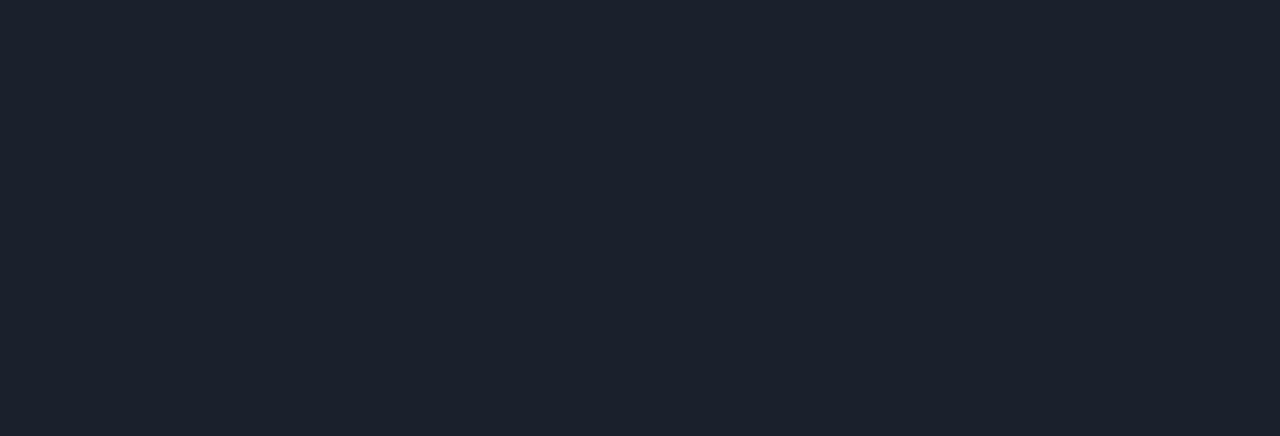
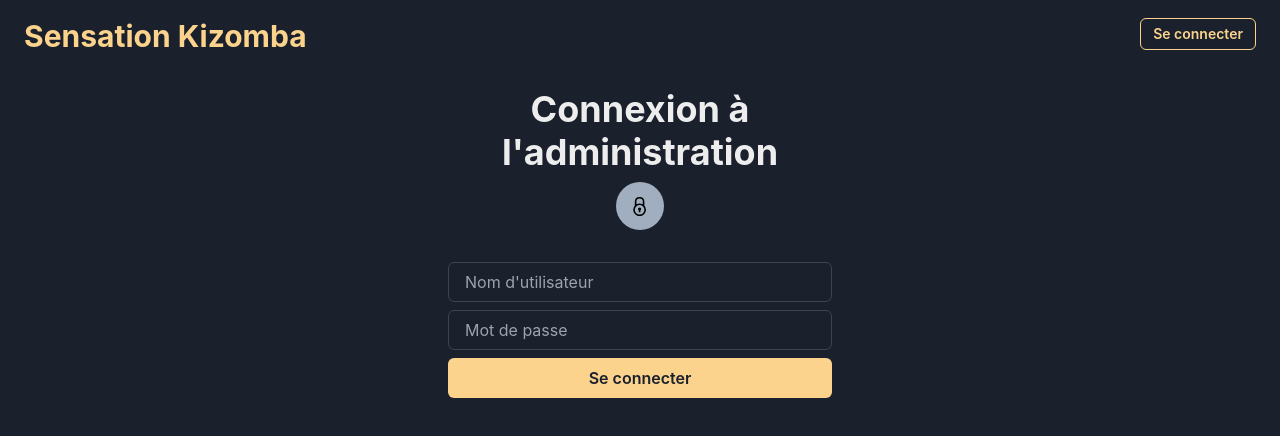
Before and after one commit to mpardal/sensation-kizomba-admin, a React (Vite) app: page /login in a window 1280 px wide. Before the commit this address had no page. Shown: the top 436 px of the page. Built offline with nearby package versions, Linux system fonts and the light colour scheme; no server answers; a web font is replaced by a local one.

Commit message:
feat: login v1

```diff
--- a/src/App.tsx
+++ b/src/App.tsx
@@ -3,6 +3,7 @@ import { ReactQueryDevtools } from '@tanstack/react-query-devtools'
 import { Routes, Route } from 'react-router-dom'
 import Main from './components/main'
 import EditEventPage from './pages/edit-event'
+import LoginPage from './pages/login'
 import NewEventPage from './pages/new-event'
 import DashboardPage from './pages/dashboard'
 import EventsPage from './pages/events'
@@ -24,6 +25,7 @@ function App() {
       <ReactQueryDevtools initialIsOpen={false} />
       <Routes>
         <Route path="/" element={<Main />}>
+          <Route path="login" element={<LoginPage />} />
           <Route path="dashboard" element={<DashboardPage />} />
           <Route path="events" element={<EventsPage />} />
           <Route path="events/new" element={<NewEventPage />} />
--- a/src/components/header.tsx
+++ b/src/components/header.tsx
@@ -1,6 +1,18 @@
 import { Box, Button, Flex, Heading, HStack } from '@chakra-ui/react'
+import { Link, useNavigate } from 'react-router-dom'
+import { useAuth } from '../hooks/auth/use-auth'
+import { useLogout } from '../hooks/auth/use-logout'
 
 function Header() {
+  const navigate = useNavigate()
+  const logout = useLogout()
+  const { isLogged } = useAuth()
+
+  const handleLogout = async () => {
+    await logout()
+    navigate('/login')
+  }
+
   return (
     <Box as="header" w="full" h="4.5rem" pos="sticky" top={0} bg="chakra-body-bg" zIndex={10}>
       <HStack spacing={6} maxW="8xl" mx="auto" w="full" h="full" px={6}>
@@ -8,9 +20,15 @@ function Header() {
           <Heading as="h1" size="lg" className="font-cagliostro" color="orange.200">
             Sensation Kizomba
           </Heading>
-          <Button color="white" variant="outline" size="sm">
-            Se déconnecter
-          </Button>
+          {isLogged ? (
+            <Button colorScheme="gray" variant="outline" size="sm" onClick={handleLogout}>
+              Se déconnecter
+            </Button>
+          ) : (
+            <Button variant="outline" size="sm" as={Link} to={'/login'}>
+              Se connecter
+            </Button>
+          )}
         </Flex>
       </HStack>
     </Box>
--- a/src/components/main.tsx
+++ b/src/components/main.tsx
@@ -1,19 +1,22 @@
 import { Box, Flex } from '@chakra-ui/react'
 import { Outlet } from 'react-router-dom'
+import { useAuth } from '../hooks/auth/use-auth'
 import Aside from './aside'
 import Header from './header'
 
 function Main() {
+  const { isLogged } = useAuth()
+
   return (
-    <div>
+    <main>
       <Header />
       <Flex as="section" flexDirection={['column', null, null, 'row']}>
-        <Aside />
+        {isLogged && <Aside />}
         <Box as="main" flexGrow={1} overflowX="auto">
           <Outlet />
         </Box>
       </Flex>
-    </div>
+    </main>
   )
 }
 
--- a/src/config/firebase.ts
+++ b/src/config/firebase.ts
@@ -1,6 +1,7 @@
 import { initializeApp } from 'firebase/app'
 import { getFirestore } from 'firebase/firestore'
 import { getStorage } from 'firebase/storage'
+import { getAuth } from 'firebase/auth'
 
 const firebaseConfig = {
   apiKey: 'AIzaSyA5vg6I5Vofxei2fV4Qq5JX1d5MF2T7yO4',
@@ -14,3 +15,5 @@ const firebaseConfig = {
 export const app = initializeApp(firebaseConfig)
 export const database = getFirestore(app)
 export const storage = getStorage(app)
+
+export const auth = getAuth(app)
--- /dev/null
+++ b/src/hooks/auth/use-auth.tsx
@@ -0,0 +1,34 @@
+import { createContext, ReactNode, useContext, useEffect, useState } from 'react'
+import { User, onAuthStateChanged } from 'firebase/auth'
+import { auth } from '../../config/firebase'
+
+type ContextValue = {
+  user: User | null
+  isLogged: boolean
+}
+
+const AuthContext = createContext<ContextValue>({ user: null, isLogged: false })
+
+function AuthProvider({ children }: { children: ReactNode }) {
+  const [user, setUser] = useState<User | null>(null)
+
+  useEffect(() => {
+    const unsubscribe = onAuthStateChanged(auth, (user) => {
+      setUser(user)
+    })
+
+    return () => unsubscribe()
+  }, [])
+
+  return (
+    <AuthContext.Provider value={{ user, isLogged: Boolean(user) }}>
+      {children}
+    </AuthContext.Provider>
+  )
+}
+
+export function useAuth() {
+  return useContext(AuthContext)
+}
+
+export default AuthProvider
--- /dev/null
+++ b/src/hooks/auth/use-login.ts
@@ -0,0 +1,73 @@
+import { FirebaseError } from 'firebase/app'
+import { useCallback, useState } from 'react'
+
+export function useLogin() {
+  const [isLoading, setIsLoading] = useState(false)
+  const [error, setError] = useState<Error>()
+
+  const getErrorMessage = useCallback((error: unknown) => {
+    if (error instanceof FirebaseError) {
+      switch (error.code) {
+        case 'auth/user-not-found':
+        case 'auth/wrong-password':
+          return "L'adresse e-mail ou le mot de passe est incorrect."
+        default:
+          return "Une erreur d'authentification est survenue."
+      }
+    }
+
+    return 'Une erreur inconnue est survenue.'
+  }, [])
+
+  const login = useCallback(
+    async (username: string, password: string): Promise<'not-found' | 'wrong-id' | null> => {
+      try {
+        setError(undefined)
+        setIsLoading(true)
+        // await signInWithEmailAndPassword(auth, username, password)
+
+        const res = await fetch('http://localhost:3000/api/admin-login', {
+          method: 'POST',
+          headers: {
+            'Content-Type': 'application/json',
+          },
+          body: JSON.stringify({ username, password }),
+        })
+
+        if (!res.ok) {
+          const data = await res.json()
+
+          // noinspection ExceptionCaughtLocallyJS
+          throw new Error(data.error)
+        }
+
+        return null
+      } catch (err) {
+        if (err instanceof FirebaseError) {
+          switch (err.code) {
+            case 'auth/user-not-found':
+              setError(new Error(getErrorMessage(err)))
+
+              return 'not-found'
+            case 'auth/wrong-password':
+            case 'auth/invalid-email':
+              setError(new Error(getErrorMessage(err)))
+
+              return 'wrong-id'
+            default:
+              return null
+          }
+        }
+
+        setError(err as Error)
+
+        throw err
+      } finally {
+        setIsLoading(false)
+      }
+    },
+    []
+  )
+
+  return { login, isLoading, error, isError: Boolean(error) }
+}
--- /dev/null
+++ b/src/hooks/auth/use-logout.ts
@@ -0,0 +1,9 @@
+import { signOut } from 'firebase/auth'
+import { useCallback } from 'react'
+import { auth } from '../../config/firebase'
+
+export function useLogout() {
+  return useCallback(() => {
+    return signOut(auth)
+  }, [])
+}
--- a/src/main.tsx
+++ b/src/main.tsx
@@ -2,6 +2,7 @@ import { ChakraProvider } from '@chakra-ui/react'
 import React from 'react'
 import ReactDOM from 'react-dom/client'
 import { BrowserRouter } from 'react-router-dom'
+import AuthProvider from './hooks/auth/use-auth'
 import App from './App'
 import { theme } from './theme'
 import './index.css'
@@ -10,7 +11,9 @@ ReactDOM.createRoot(document.getElementById('root') as HTMLElement).render(
   <React.StrictMode>
     <BrowserRouter>
       <ChakraProvider theme={theme}>
-        <App />
+        <AuthProvider>
+          <App />
+        </AuthProvider>
       </ChakraProvider>
     </BrowserRouter>
   </React.StrictMode>
--- /dev/null
+++ b/src/pages/login.tsx
@@ -0,0 +1,92 @@
+import {
+  Alert,
+  AlertDescription,
+  AlertIcon,
+  Avatar,
+  Box,
+  Button,
+  Container,
+  Heading,
+  Input,
+  VStack,
+  Fade,
+} from '@chakra-ui/react'
+import { useNavigate } from 'react-router-dom'
+import { useAuth } from '../hooks/auth/use-auth'
+import { useLogin } from '../hooks/auth/use-login'
+import { GrSecure } from 'react-icons/gr'
+import { FormEvent, useEffect } from 'react'
+
+function LoginPage() {
+  const { isLogged } = useAuth()
+  const navigate = useNavigate()
+  const { login, isLoading, isError, error } = useLogin()
+
+  useEffect(() => {
+    if (isLogged) {
+      navigate('/events')
+    }
+  }, [isLogged])
+
+  const handleSubmit = async (e: FormEvent<HTMLFormElement>) => {
+    e.preventDefault()
+
+    const formData = new FormData(e.currentTarget)
+    const username = (formData.get('username') as string).trim()
+    const password = formData.get('password') as string
+
+    if (username.length === 0 || password.length === 0) {
+      return
+    }
+
+    try {
+      await login(username, password)
+
+      navigate('/events')
+    } catch (err) {
+      console.error(err)
+    }
+  }
+
+  return (
+    <Container maxW="md">
+      <VStack
+        spacing={8}
+        className="container mx-auto p-4"
+        aria-label="connexion à l'administration de Sensation Kizomba"
+      >
+        <VStack spacing={2}>
+          <Heading as="h1" textAlign="center">
+            Connexion à l'administration
+          </Heading>
+          <Avatar icon={<GrSecure />} colorScheme="orange" />
+        </VStack>
+        <Box w="full">
+          <form onSubmit={handleSubmit}>
+            <VStack>
+              <Input name="username" type="text" placeholder="Nom d'utilisateur" required min={6} />
+              <Input
+                name="password"
+                type="password"
+                placeholder="Mot de passe"
+                required
+                minLength={8}
+              />
+              <Button isLoading={isLoading} w="full" type="submit">
+                Se connecter
+              </Button>
+              <Fade in={isError}>
+                <Alert status="error" w="full">
+                  <AlertIcon />
+                  <AlertDescription>{error?.message}</AlertDescription>
+                </Alert>
+              </Fade>
+            </VStack>
+          </form>
+        </Box>
+      </VStack>
+    </Container>
+  )
+}
+
+export default LoginPage
```
